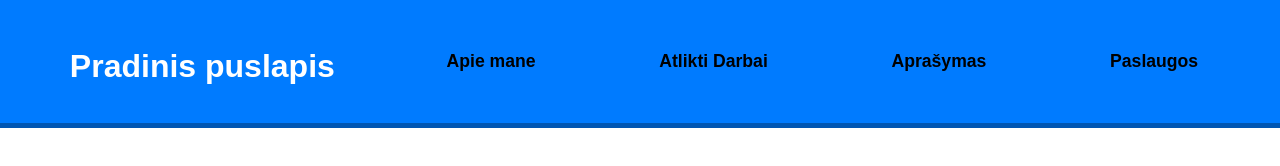
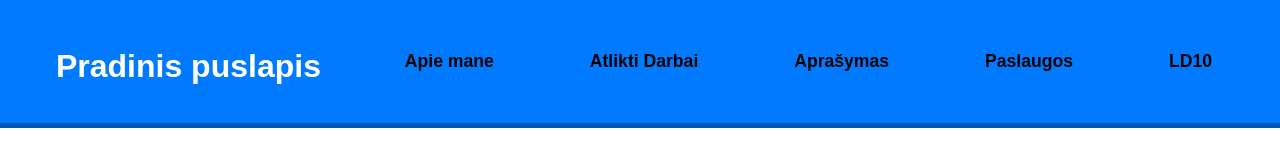
Before and after one commit to knives3337/knives3337.github.io, a plain HTML site: page index.html in a window 1280 px wide. Drawn offline with Linux system fonts and the light colour scheme.

Commit message:
Update index.html

```diff
--- a/index.html
+++ b/index.html
@@ -13,6 +13,7 @@
         <p><a href="portfolio.html" target="_self">Atlikti Darbai</a></p>
         <p><a href="resume.html" target="_self">Aprašymas</a> </p>
         <p><a href="services.html" target="_self">Paslaugos</a> </p>
+        <p><a href="LD10/index.html" target="_self">LD10</a> </p>
 
     </header>
 </body>
```
